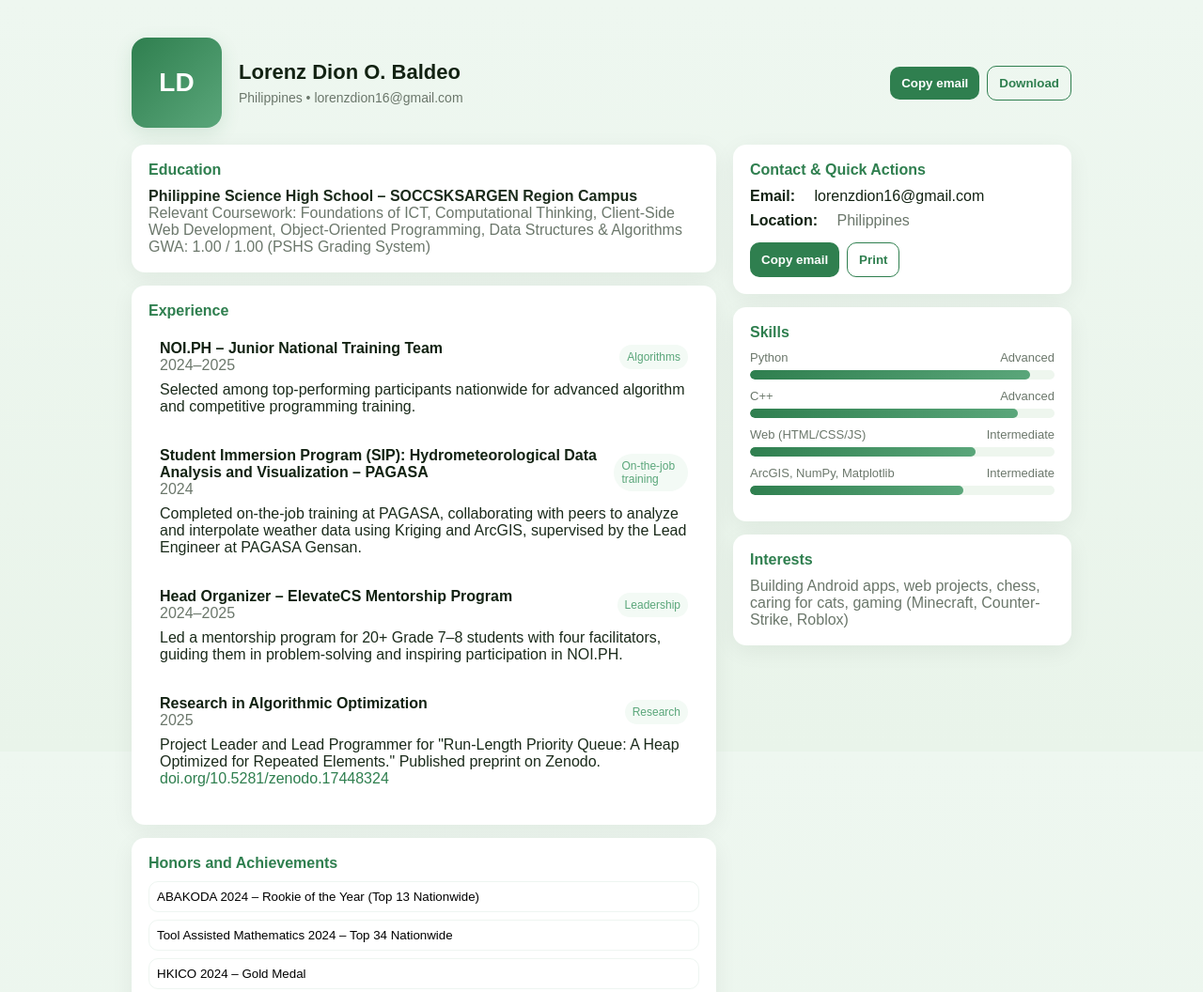
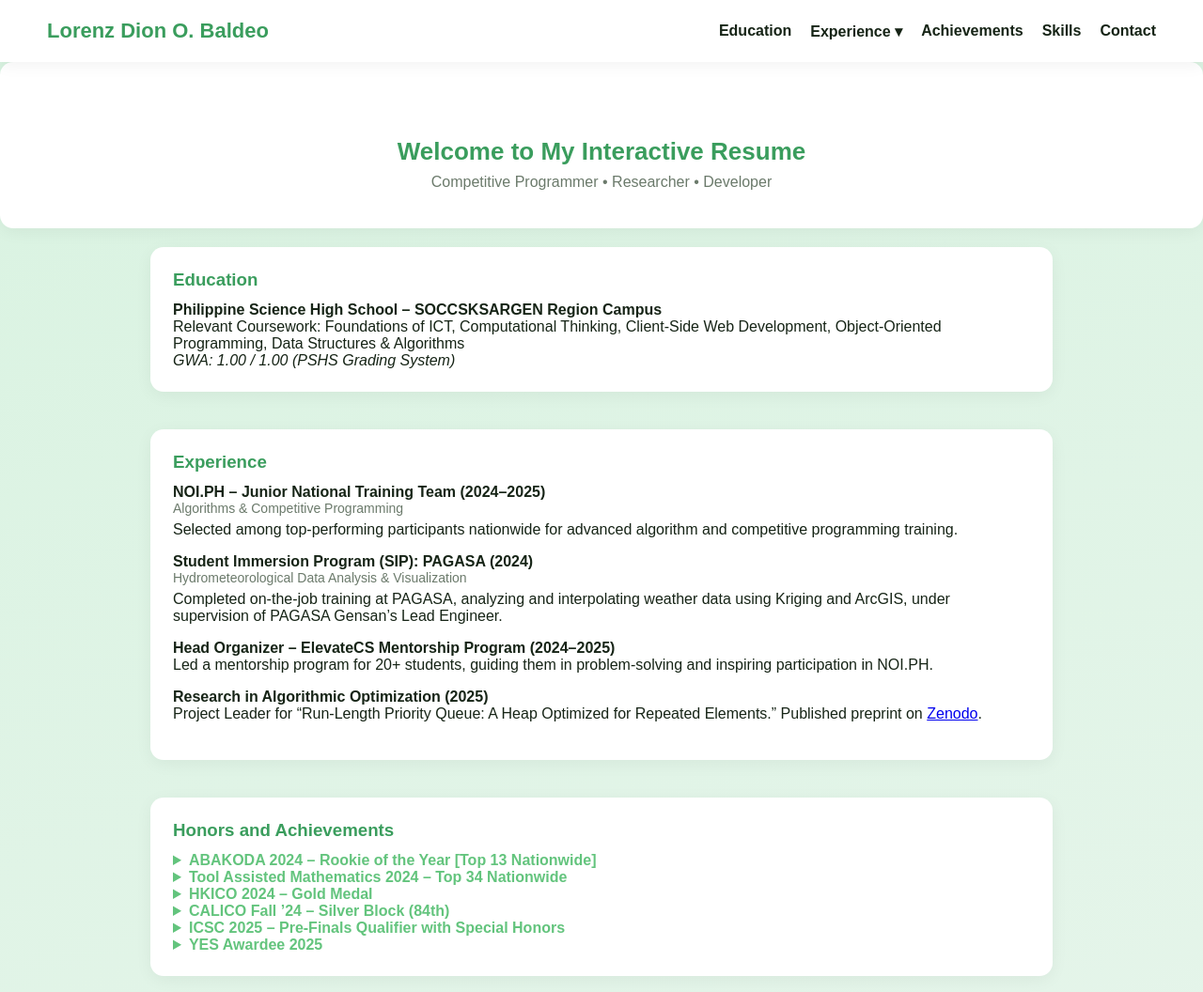
Before and after one commit to leapyi/Leapy-s-Cozy-Hut, a plain HTML site: page index.html in a window 1280 px wide. Shown: the top 1056 px of the page at 94% size. Drawn offline with Linux system fonts and the light colour scheme.

Commit message:
Update index.html

```diff
--- a/index.html
+++ b/index.html
@@ -5,267 +5,158 @@
   <meta name="viewport" content="width=device-width,initial-scale=1" />
   <title>Lorenz Dion O. Baldeo — Resume</title>
   <style>
-    /* Layout + base */
     :root{
-      --bg:#eef7f0;
+      --bg:#e8f5ec;
       --card:#ffffff;
-      --muted:#6b776b;
-      --accent:#2f7f4f;
-      --accent-2:#5aa67a;
-      --glass: rgba(255,255,255,0.6);
+      --accent:#3a9d5d;
+      --accent-light:#63c47d;
+      --text:#162416;
+      --muted:#6b7a6b;
       --radius:14px;
       --mono: Arial, Helvetica, sans-serif;
-      --maxw:1000px;
     }
-    *{box-sizing:border-box}
-    html,body{height:100%}
+    *{box-sizing:border-box;margin:0;padding:0}
     body{
-      margin:0;
       font-family:var(--mono);
-      background:linear-gradient(180deg,var(--bg),#e9f4ea);
-      color:#122212;
-      -webkit-font-smoothing:antialiased;
-      -moz-osx-font-smoothing:grayscale;
-      padding:40px 20px;
+      background:linear-gradient(160deg,#d9f3e1,var(--bg));
+      color:var(--text);
+      min-height:100vh;
+    }
+    header{
+      background:var(--card);
       display:flex;
-      justify-content:center;
-      align-items:flex-start;
+      justify-content:space-between;
+      align-items:center;
+      padding:20px 50px;
+      box-shadow:0 4px 16px rgba(0,0,0,0.05);
+      position:sticky;top:0;z-index:999;
     }
-    .wrap{width:100%;max-width:var(--maxw)}
+    header h1{color:var(--accent);font-size:22px;}
+    nav ul{display:flex;gap:20px;list-style:none;}
+    nav a{color:var(--text);text-decoration:none;font-weight:600;position:relative;}
+    nav a::after{content:'';position:absolute;bottom:-4px;left:0;width:0;height:2px;background:var(--accent);transition:.3s;}
+    nav a:hover::after{width:100%;}
 
-    header.top{
-      display:flex;gap:18px;align-items:center;margin-bottom:18px;
+    .hero{
+      text-align:center;
+      padding:80px 20px 40px;
     }
-    .avatar{
-      width:96px;height:96px;border-radius:16px;background:linear-gradient(135deg,var(--accent),var(--accent-2));
-      display:flex;align-items:center;justify-content:center;color:white;font-weight:700;font-size:28px;flex:0 0 96px;box-shadow:0 6px 20px rgba(47,127,79,0.14)
-    }
-    .headline{flex:1}
-    h1{margin:0;font-size:22px}
-    .sub{color:var(--muted);margin-top:6px;font-size:14px}
+    .hero h2{font-size:26px;color:var(--accent);}
+    .hero p{color:var(--muted);margin-top:8px;}
 
-    /* grid */
-    .grid{display:grid;grid-template-columns:1fr 360px;gap:18px}
-    .panel{background:var(--card);border-radius:var(--radius);padding:18px;box-shadow:0 6px 24px rgba(18,34,18,0.06)}
+    main{max-width:1000px;margin:0 auto;padding:20px;display:flex;flex-direction:column;gap:40px;}
 
-    /* left column */
-    .section{margin-bottom:14px}
-    .section h2{margin:0 0 10px 0;font-size:16px;color:var(--accent)}
-    p{margin:0;color:#1b2b1b}
+    section{background:var(--card);padding:24px;border-radius:var(--radius);box-shadow:0 4px 18px rgba(0,0,0,0.05);}
+    section h3{color:var(--accent);margin-bottom:12px;}
 
-    /* timeline / experience */
-    .exp-item{padding:12px;border-radius:12px;background:linear-gradient(180deg,var(--glass),rgba(255,255,255,0.95));margin-bottom:10px}
-    .exp-meta{display:flex;justify-content:space-between;gap:8px;align-items:center}
-    .exp-title{font-weight:700}
-    .chip{font-size:12px;padding:6px 8px;border-radius:999px;background:#f3faf5;color:var(--accent-2)}
+    .exp-item{margin-bottom:16px;}
+    .exp-title{font-weight:bold;}
+    .exp-meta{color:var(--muted);font-size:14px;margin-bottom:6px;}
 
-    /* skill bars */
-    .skill{margin-bottom:10px}
-    .skill .bar{height:10px;background:#eef6ee;border-radius:999px;overflow:hidden}
-    .skill .fill{height:100%;width:0%;background:linear-gradient(90deg,var(--accent),var(--accent-2));border-radius:999px;transition:width 900ms cubic-bezier(.2,.9,.2,1)}
-    .skill .label{display:flex;justify-content:space-between;font-size:13px;margin-bottom:6px;color:var(--muted)}
+    details summary{cursor:pointer;color:var(--accent-light);font-weight:bold;}
+    details p{margin-top:6px;color:var(--text);}
 
-    /* right column */
-    .right .contact{display:flex;flex-direction:column;gap:8px}
-    .contact .row{display:flex;align-items:center;gap:8px}
-    .btn{padding:10px 12px;border-radius:10px;border:none;cursor:pointer;font-weight:700}
-    .copy{background:var(--accent);color:white}
-    .download{background:transparent;border:1px solid var(--accent);color:var(--accent)}
+    .skills{display:grid;grid-template-columns:1fr 1fr;gap:10px;}
+    .skill{background:#f3faf5;border-radius:8px;padding:10px;}
 
-    /* interactive timeline */
-    .timeline{display:flex;flex-direction:column;gap:8px}
-    .timeline button{background:transparent;border:1px solid rgba(47,127,79,0.08);padding:8px;border-radius:10px;text-align:left;width:100%;cursor:pointer}
-
-    /* responsive */
-    @media (max-width:920px){
-      .grid{grid-template-columns:1fr}
-      .right{order:-1}
+    footer{
+      text-align:center;padding:30px;color:var(--muted);
     }
 
-    /* small helpers */
-    a.link{color:var(--accent);text-decoration:none}
-    .muted{color:var(--muted)}
-    .tag{font-size:12px;color:var(--muted);background:#fbfff9;padding:6px;border-radius:8px}
+    .dropdown{position:relative;}
+    .dropdown-content{
+      display:none;position:absolute;top:100%;left:0;background:white;box-shadow:0 4px 8px rgba(0,0,0,0.1);border-radius:8px;padding:10px;min-width:180px;
+    }
+    .dropdown:hover .dropdown-content{display:block;}
+    .dropdown-content a{display:block;color:var(--text);padding:6px 10px;text-decoration:none;}
+    .dropdown-content a:hover{background:#e8f5ec;color:var(--accent);}
   </style>
 </head>
 <body>
-  <div class="wrap">
-    <header class="top">
-      <div class="avatar">LD</div>
-      <div class="headline">
+  <header>
     <h1>Lorenz Dion O. Baldeo</h1>
-        <div class="sub">Philippines • <span id="email">lorenzdion16@gmail.com</span></div>
+    <nav>
+      <ul>
+        <li><a href="#education">Education</a></li>
+        <li class="dropdown"><a href="#experience">Experience ▾</a>
+          <div class="dropdown-content">
+            <a href="#exp1">NOI.PH Team</a>
+            <a href="#exp2">SIP PAGASA</a>
+            <a href="#exp3">ElevateCS</a>
+            <a href="#exp4">Research</a>
           </div>
-      <div style="display:flex;gap:8px;align-items:center">
-        <button class="btn copy" onclick="copyEmail()" title="Copy email">Copy email</button>
-        <button class="btn download" onclick="downloadHTML()" title="Download as HTML">Download</button>
-      </div>
+        </li>
+        <li><a href="#achievements">Achievements</a></li>
+        <li><a href="#skills">Skills</a></li>
+        <li><a href="#contact">Contact</a></li>
+      </ul>
+    </nav>
   </header>
 
-    <div class="grid">
+  <section class="hero">
+    <h2>Welcome to My Interactive Resume</h2>
+    <p>Competitive Programmer • Researcher • Developer</p>
+  </section>
+
   <main>
-        <div class="panel section">
-          <h2>Education</h2>
+    <section id="education">
+      <h3>Education</h3>
       <p><strong>Philippine Science High School – SOCCSKSARGEN Region Campus</strong></p>
-          <p class="muted">Relevant Coursework: Foundations of ICT, Computational Thinking, Client-Side Web Development, Object-Oriented Programming, Data Structures & Algorithms</p>
-          <p class="muted">GWA: 1.00 / 1.00 (PSHS Grading System)</p>
+      <p>Relevant Coursework: Foundations of ICT, Computational Thinking, Client-Side Web Development, Object-Oriented Programming, Data Structures & Algorithms</p>
+      <p><em>GWA: 1.00 / 1.00 (PSHS Grading System)</em></p>
+    </section>
+
+    <section id="experience">
+      <h3>Experience</h3>
+      <div id="exp1" class="exp-item">
+        <div class="exp-title">NOI.PH – Junior National Training Team (2024–2025)</div>
+        <div class="exp-meta">Algorithms & Competitive Programming</div>
+        <p>Selected among top-performing participants nationwide for advanced algorithm and competitive programming training.</p>
       </div>
+      <div id="exp2" class="exp-item">
+        <div class="exp-title">Student Immersion Program (SIP): PAGASA (2024)</div>
+        <div class="exp-meta">Hydrometeorological Data Analysis & Visualization</div>
+        <p>Completed on-the-job training at PAGASA, analyzing and interpolating weather data using Kriging and ArcGIS, under supervision of PAGASA Gensan’s Lead Engineer.</p>
+      </div>
+      <div id="exp3" class="exp-item">
+        <div class="exp-title">Head Organizer – ElevateCS Mentorship Program (2024–2025)</div>
+        <p>Led a mentorship program for 20+ students, guiding them in problem-solving and inspiring participation in NOI.PH.</p>
+      </div>
+      <div id="exp4" class="exp-item">
+        <div class="exp-title">Research in Algorithmic Optimization (2025)</div>
+        <p>Project Leader for “Run-Length Priority Queue: A Heap Optimized for Repeated Elements.” Published preprint on <a href="https://doi.org/10.5281/zenodo.17448324" target="_blank">Zenodo</a>.</p>
+      </div>
+    </section>
 
-        <div class="panel section" id="experience">
-          <h2>Experience</h2>
+    <section id="achievements">
+      <h3>Honors and Achievements</h3>
+      <details><summary>ABAKODA 2024 – Rookie of the Year [Top 13 Nationwide]</summary><p>Recognized for outstanding performance as a first-time competitor in a national algorithmic contest.</p></details>
+      <details><summary>Tool Assisted Mathematics 2024 – Top 34 Nationwide</summary><p>Placed 34th nationwide in a Project-Euler–style contest combining mathematics, logic, and programming.</p></details>
+      <details><summary>HKICO 2024 – Gold Medal</summary><p>Ranked in the top 10% globally in computational thinking and algorithms.</p></details>
+      <details><summary>CALICO Fall ’24 – Silver Block (84th)</summary><p>Ranked in the top 25% (84th) out of 800+ global teams in an advanced algorithmic contest.</p></details>
+      <details><summary>ICSC 2025 – Pre-Finals Qualifier with Special Honors</summary><p>Qualified for the Pre-Finals round and earned Special Honors for coding excellence.</p></details>
+      <details><summary>YES Awardee 2025</summary><p>Recognized by DOST–SEI for excellence in international science and mathematics competitions.</p></details>
+    </section>
 
-          <div class="exp-item">
-            <div class="exp-meta">
-              <div>
-                <div class="exp-title">NOI.PH – Junior National Training Team</div>
-                <div class="muted">2024–2025</div>
+    <section id="skills">
+      <h3>Skills</h3>
+      <div class="skills">
+        <div class="skill"><strong>Python</strong><br><span>Advanced</span></div>
+        <div class="skill"><strong>C++</strong><br><span>Advanced</span></div>
+        <div class="skill"><strong>Web Development</strong><br><span>Intermediate</span></div>
+        <div class="skill"><strong>ArcGIS, NumPy, Matplotlib</strong><br><span>Intermediate</span></div>
       </div>
-              <div class="chip">Algorithms</div>
-            </div>
-            <p style="margin-top:8px">Selected among top-performing participants nationwide for advanced algorithm and competitive programming training.</p>
-          </div>
+    </section>
 
-          <div class="exp-item">
-            <div class="exp-meta">
-              <div>
-                <div class="exp-title">Student Immersion Program (SIP): Hydrometeorological Data Analysis and Visualization – PAGASA</div>
-                <div class="muted">2024</div>
-              </div>
-              <div class="chip">On-the-job training</div>
-            </div>
-            <p style="margin-top:8px">Completed on-the-job training at PAGASA, collaborating with peers to analyze and interpolate weather data using Kriging and ArcGIS, supervised by the Lead Engineer at PAGASA Gensan.</p>
-          </div>
-
-          <div class="exp-item">
-            <div class="exp-meta">
-              <div>
-                <div class="exp-title">Head Organizer – ElevateCS Mentorship Program</div>
-                <div class="muted">2024–2025</div>
-              </div>
-              <div class="chip">Leadership</div>
-            </div>
-            <p style="margin-top:8px">Led a mentorship program for 20+ Grade 7–8 students with four facilitators, guiding them in problem-solving and inspiring participation in NOI.PH.</p>
-          </div>
-
-          <div class="exp-item">
-            <div class="exp-meta">
-              <div>
-                <div class="exp-title">Research in Algorithmic Optimization</div>
-                <div class="muted">2025</div>
-              </div>
-              <div class="chip">Research</div>
-            </div>
-            <p style="margin-top:8px">Project Leader and Lead Programmer for "Run-Length Priority Queue: A Heap Optimized for Repeated Elements." Published preprint on Zenodo. <a class="link" href="https://doi.org/10.5281/zenodo.17448324" target="_blank">doi.org/10.5281/zenodo.17448324</a></p>
-          </div>
-
-        </div>
-
-        <div class="panel section">
-          <h2>Honors and Achievements</h2>
-          <div class="timeline">
-            <button onclick="showDetail('abakoda')">ABAKODA 2024 – Rookie of the Year (Top 13 Nationwide)</button>
-            <button onclick="showDetail('tama')">Tool Assisted Mathematics 2024 – Top 34 Nationwide</button>
-            <button onclick="showDetail('hkico')">HKICO 2024 – Gold Medal</button>
-            <button onclick="showDetail('calico')">CALICO Fall 2024 – Silver Block (84th)</button>
-            <button onclick="showDetail('icsc')">ICSC 2025 – Pre-Finals Qualifier with Special Honors</button>
-            <button onclick="showDetail('yes')">Youth Excellence in Science (YES) Awardee 2025</button>
-          </div>
-          <div id="detail" style="margin-top:12px"></div>
-        </div>
-
+    <section id="contact">
+      <h3>Contact</h3>
+      <p>Email: <a href="mailto:lorenzdion16@gmail.com">lorenzdion16@gmail.com</a></p>
+      <p>Location: Philippines</p>
+    </section>
   </main>
 
-      <aside class="right">
-        <div class="panel section">
-          <h2>Contact & Quick Actions</h2>
-          <div class="contact">
-            <div class="row"><strong>Email:</strong>&nbsp;<span id="mail2">lorenzdion16@gmail.com</span></div>
-            <div class="row"><strong>Location:</strong>&nbsp;<span class="muted">Philippines</span></div>
-            <div style="display:flex;gap:8px;margin-top:6px">
-              <button class="btn copy" onclick="copyEmail()">Copy email</button>
-              <button class="btn download" onclick="printResume()">Print</button>
-            </div>
-          </div>
-        </div>
-
-        <div class="panel section">
-          <h2>Skills</h2>
-          <div class="skill"><div class="label"><span>Python</span><span class="muted">Advanced</span></div><div class="bar"><div class="fill" data-w="92"></div></div></div>
-          <div class="skill"><div class="label"><span>C++</span><span class="muted">Advanced</span></div><div class="bar"><div class="fill" data-w="88"></div></div></div>
-          <div class="skill"><div class="label"><span>Web (HTML/CSS/JS)</span><span class="muted">Intermediate</span></div><div class="bar"><div class="fill" data-w="74"></div></div></div>
-          <div class="skill"><div class="label"><span>ArcGIS, NumPy, Matplotlib</span><span class="muted">Intermediate</span></div><div class="bar"><div class="fill" data-w="70"></div></div></div>
-        </div>
-
-        <div class="panel section">
-          <h2>Interests</h2>
-          <p class="muted">Building Android apps, web projects, chess, caring for cats, gaming (Minecraft, Counter-Strike, Roblox)</p>
-        </div>
-      </aside>
-    </div>
-  </div>
-
-  <script>
-    // copy email helper
-    function copyEmail(){
-      navigator.clipboard && navigator.clipboard.writeText(document.getElementById('email').textContent).then(()=>{
-        toast('Email copied to clipboard')
-      }).catch(()=>{toast('Could not copy')})
-    }
-
-    // small toast
-    function toast(msg){
-      const t = document.createElement('div');
-      t.textContent = msg;
-      Object.assign(t.style,{position:'fixed',right:'20px',bottom:'20px',padding:'10px 14px',background:'rgba(18,34,18,0.9)',color:'white',borderRadius:'10px',zIndex:9999});
-      document.body.appendChild(t);
-      setTimeout(()=>t.style.opacity='0',1600);
-      setTimeout(()=>t.remove(),2000);
-    }
-
-    // detail panel
-    function showDetail(id){
-      const el = document.getElementById('detail');
-      const map = {
-        abakoda: '<strong>ABAKODA 2024</strong><p class="muted">Rookie of the Year, Top 13 nationwide in an introductory algorithmic contest.</p>',
-        tama: '<strong>Tool Assisted Mathematics 2024</strong><p class="muted">Placed 34th nationwide in a Project-Euler style contest.</p>',
-        hkico: '<strong>HKICO 2024</strong><p class="muted">Gold Medal, top 10% globally.</p>',
-        calico: '<strong>CALICO Fall 2024</strong><p class="muted">Silver Block, ranked 84th out of 800+ global teams.</p>',
-        icsc: '<strong>ICSC 2025</strong><p class="muted">Qualified for Pre-Finals and earned Special Honors for high-quality coding submissions.</p>',
-        yes: '<strong>YES Award 2025</strong><p class="muted">Department of Science and Technology recognition for distinction in international science and math competitions.</p>'
-      };
-      el.innerHTML = map[id] || '';
-    }
-
-    // animate skills on load
-    window.addEventListener('load', ()=>{
-      document.querySelectorAll('.fill').forEach(f=>{
-        const w = f.getAttribute('data-w');
-        setTimeout(()=>f.style.width = w + '%',80);
-      });
-    });
-
-    // print handler
-    function printResume(){
-      window.print();
-    }
-
-    // allow downloading file
-    function downloadHTML(){
-      const blob = new Blob([document.documentElement.outerHTML],{type:'text/html'});
-      const a = document.createElement('a');
-      a.href = URL.createObjectURL(blob);
-      a.download = 'Lorenz_Baldeo_Resume.html';
-      document.body.appendChild(a);
-      a.click();
-      a.remove();
-    }
-  </script>
-
-  <style media="print">
-    body{background:white}
-    header.top,.btn,.timeline button{display:none}
-    .wrap{max-width:100%;padding:0}
-    .panel{box-shadow:none;border-radius:0}
-  </style>
+  <footer>
+    © 2025 Lorenz Dion O. Baldeo — Interactive Resume
+  </footer>
 </body>
 </html>
```
Lines whose indentation alone changed are shown as unchanged.
